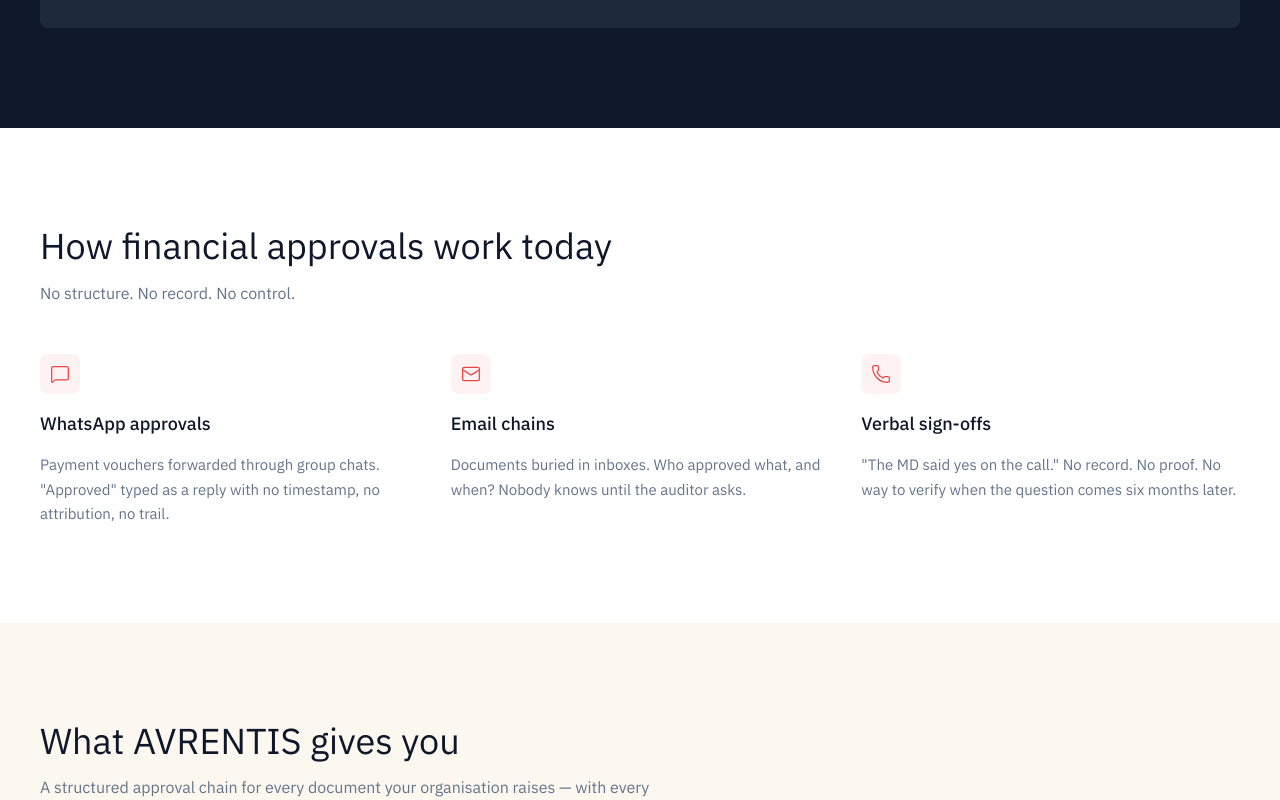
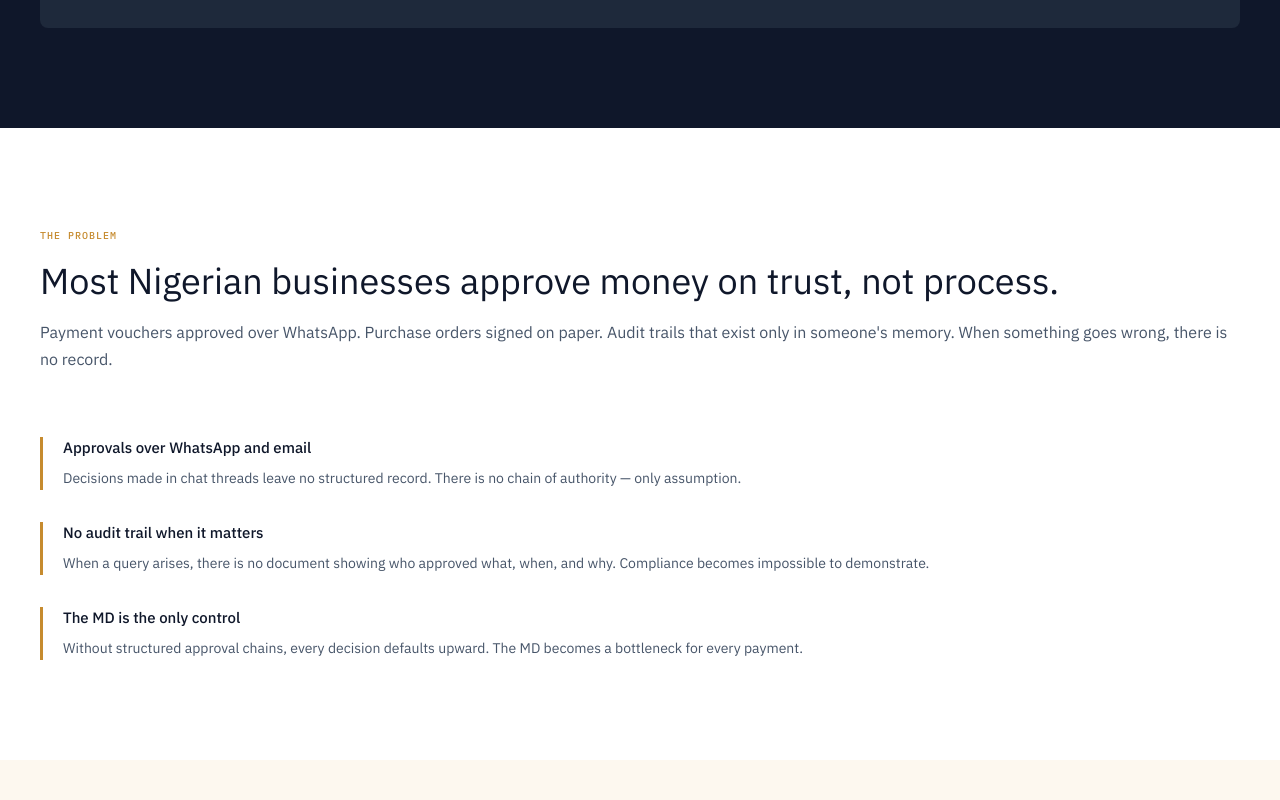
Before and after one commit to avrentishq/avrentis-site, a Next.js app: page / in a window 1280 px wide. Shown: the part 1460-2260 px from the top of the page. Built offline with nearby package versions, Linux system fonts and the light colour scheme.

Commit message:
V2: Rebuild problem section with two-column layout and gold borders

```diff
--- a/src/components/sections/problem.tsx
+++ b/src/components/sections/problem.tsx
@@ -1,123 +1,116 @@
 "use client";
 
 import { motion } from "framer-motion";
-import { MessageSquare, Mail, Phone } from "lucide-react";
 import { fadeUp, stagger } from "@/lib/animations";
 
 const PAIN_POINTS = [
   {
-    icon: MessageSquare,
-    title: "WhatsApp approvals",
-    description:
-      'Payment vouchers forwarded through group chats. "Approved" typed as a reply with no timestamp, no attribution, no trail.',
+    heading: "Approvals over WhatsApp and email",
+    body: "Decisions made in chat threads leave no structured record. There is no chain of authority — only assumption.",
   },
   {
-    icon: Mail,
-    title: "Email chains",
-    description:
-      "Documents buried in inboxes. Who approved what, and when? Nobody knows until the auditor asks.",
+    heading: "No audit trail when it matters",
+    body: "When a query arises, there is no document showing who approved what, when, and why. Compliance becomes impossible to demonstrate.",
   },
   {
-    icon: Phone,
-    title: "Verbal sign-offs",
-    description:
-      '"The MD said yes on the call." No record. No proof. No way to verify when the question comes six months later.',
+    heading: "The MD is the only control",
+    body: "Without structured approval chains, every decision defaults upward. The MD becomes a bottleneck for every payment.",
   },
 ];
 
 export function Problem() {
   return (
-    <section style={{ backgroundColor: "#ffffff", padding: "96px 24px" }}>
+    <section style={{ backgroundColor: "#ffffff", padding: "100px 24px" }}>
       <div
         style={{
           maxWidth: "1200px",
           margin: "0 auto",
-          display: "flex",
-          flexDirection: "column",
-          gap: "48px",
+          display: "grid",
+          gridTemplateColumns: "1fr",
+          gap: "64px",
         }}
+        className="lg:grid-cols-2"
       >
-        <div style={{ maxWidth: "600px" }}>
+        {/* Left — Intro copy */}
+        <div style={{ display: "flex", flexDirection: "column", gap: "16px" }}>
+          <motion.span
+            {...fadeUp}
+            style={{
+              fontFamily: "'IBM Plex Mono', monospace",
+              fontWeight: 500,
+              fontSize: "10px",
+              letterSpacing: "0.1em",
+              textTransform: "uppercase" as const,
+              color: "#C68B2F",
+            }}
+          >
+            THE PROBLEM
+          </motion.span>
+
           <motion.h2
-            {...fadeUp}
+            {...stagger(1)}
             style={{
               fontFamily: "'IBM Plex Sans', system-ui, sans-serif",
               fontWeight: 400,
               fontSize: "36px",
               color: "#0f172a",
               lineHeight: 1.2,
-              margin: "0 0 12px",
+              margin: 0,
             }}
           >
-            How financial approvals work today
+            Most Nigerian businesses approve money on trust, not process.
           </motion.h2>
+
           <motion.p
-            {...stagger(1)}
+            {...stagger(2)}
             style={{
               fontFamily: "'IBM Plex Sans', system-ui, sans-serif",
               fontWeight: 400,
               fontSize: "16px",
-              color: "#64748b",
-              lineHeight: 1.65,
+              color: "#475569",
+              lineHeight: 1.7,
               margin: 0,
             }}
           >
-            No structure. No record. No control.
+            Payment vouchers approved over WhatsApp. Purchase orders signed on
+            paper. Audit trails that exist only in someone&apos;s memory. When
+            something goes wrong, there is no record.
           </motion.p>
         </div>
 
-        <div
-          style={{
-            display: "grid",
-            gridTemplateColumns: "repeat(auto-fit, minmax(280px, 1fr))",
-            gap: "32px",
-          }}
-        >
+        {/* Right — Pain points with gold left border */}
+        <div style={{ display: "flex", flexDirection: "column", gap: "32px" }}>
           {PAIN_POINTS.map((point, i) => (
             <motion.div
-              key={point.title}
-              {...stagger(i + 2)}
+              key={point.heading}
+              {...stagger(i + 3)}
               style={{
-                display: "flex",
-                flexDirection: "column",
-                gap: "16px",
+                borderLeft: "3px solid #C68B2F",
+                paddingLeft: "20px",
               }}
             >
-              <div
-                style={{
-                  width: "40px",
-                  height: "40px",
-                  borderRadius: "8px",
-                  backgroundColor: "#fef2f2",
-                  display: "flex",
-                  alignItems: "center",
-                  justifyContent: "center",
-                }}
-              >
-                <point.icon size={20} color="#ef4444" strokeWidth={1.5} />
-              </div>
               <h3
                 style={{
                   fontFamily: "'IBM Plex Sans', system-ui, sans-serif",
                   fontWeight: 500,
-                  fontSize: "18px",
+                  fontSize: "15px",
                   color: "#0f172a",
-                  margin: 0,
+                  margin: "0 0 8px",
                 }}
               >
-                {point.title}
+                {point.heading}
               </h3>
               <p
                 style={{
                   fontFamily: "'IBM Plex Sans', system-ui, sans-serif",
                   fontWeight: 400,
-                  fontSize: "15px",
-                  color: "#64748b",
-                  lineHeight: 1.65,
+                  fontSize: "14px",
+                  color: "#475569",
+                  lineHeight: 1.6,
                   margin: 0,
                 }}
               >
-                {point.description}
+                {point.body}
               </p>
             </motion.div>
           ))}
```
